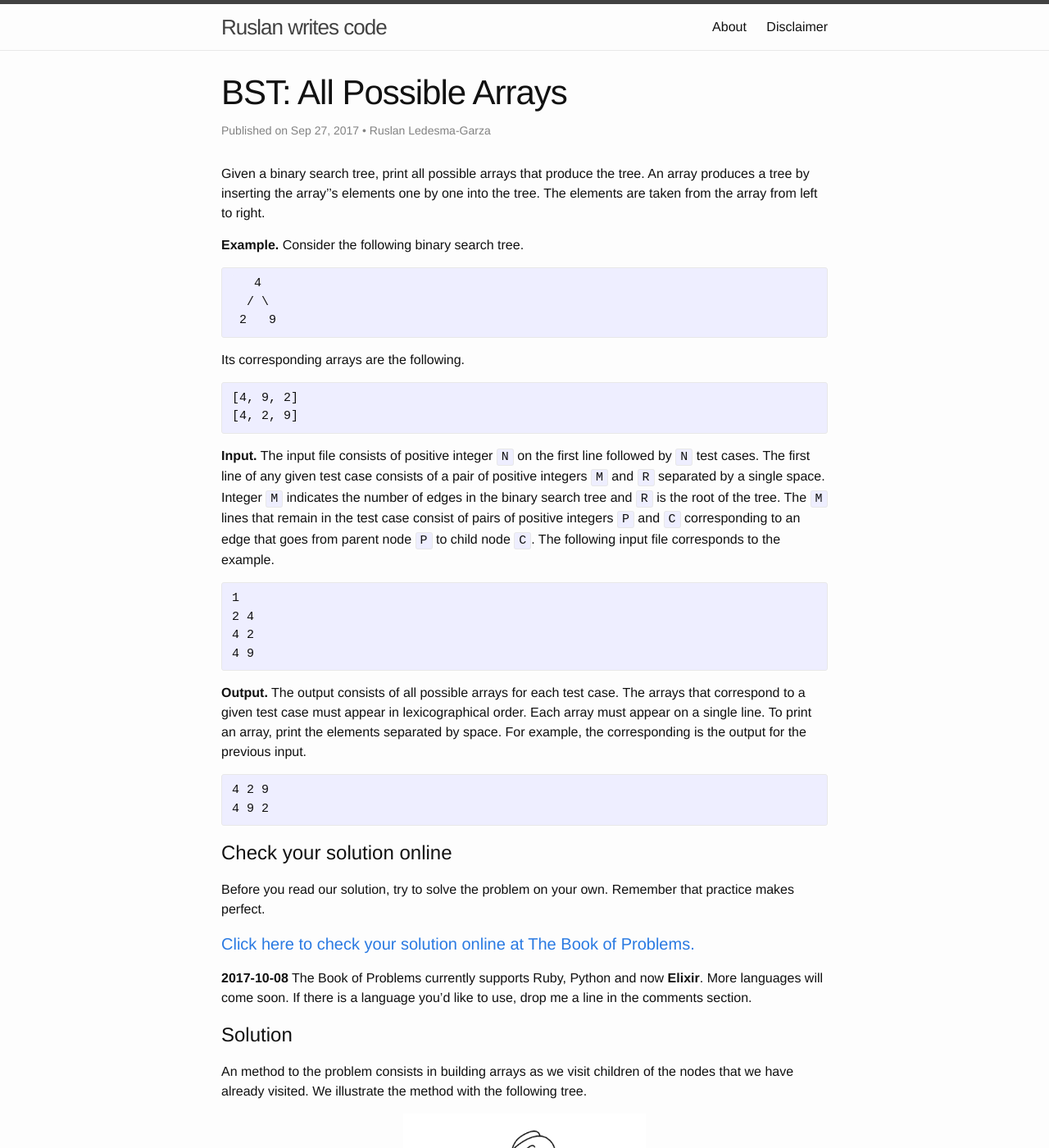
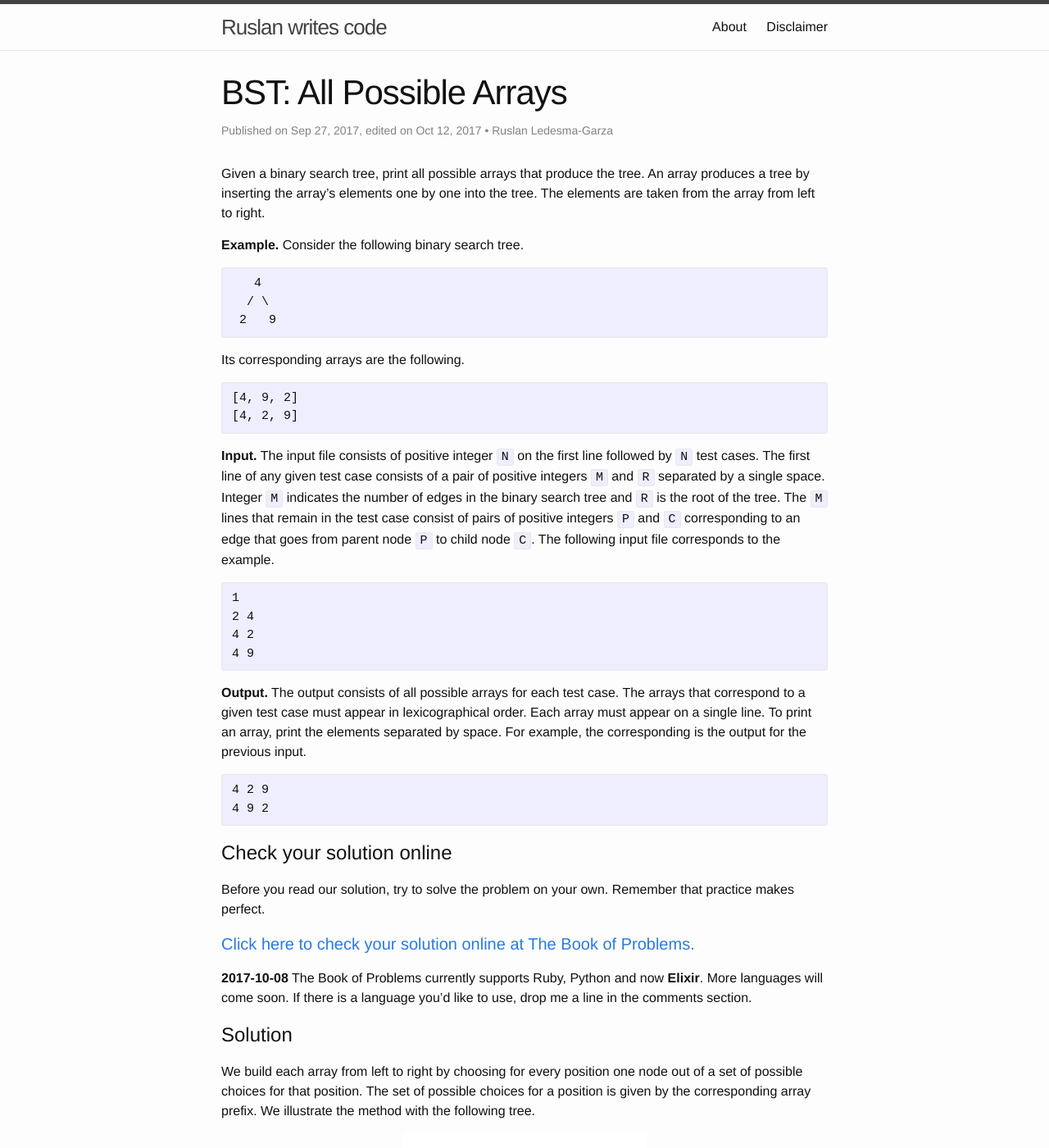
Before and after one commit to mrrusof/mrrusof.github.io, a Jekyll site: the page built from _posts/2017-09-27-bst-all-possible-arrays.markdown, in a window 1280 px wide and 1400 px high. Shown: the whole window at 82% size. Built offline with Jekyll 4.4.1, drawn with Linux system fonts in a browser that asks for light colours; formulas are drawn with MathJax 3; comment, search, counter and statistics services are not loaded.

Commit message:
Edit solution intro for "BST: All Possible Arrays".

```diff
--- a/_posts/2017-09-27-bst-all-possible-arrays.markdown
+++ b/_posts/2017-09-27-bst-all-possible-arrays.markdown
@@ -2,13 +2,14 @@
 layout: post
 title: 'BST: All Possible Arrays'
 date: 2017-09-27
+edited: 2017-10-12
 author: Ruslan Ledesma-Garza
 summary: Given a binary search tree, print all possible arrays that produce the tree.
 tbop_url: http://thebookofproblems.com/problems/bst-all-possible-arrays
 ---
 
 {{page.summary}}
-An array produces a tree by inserting the array''s elements one
+An array produces a tree by inserting the array's elements one
 by one into the tree.  The elements are taken from the array from left
 to right.
 
@@ -50,9 +51,10 @@ The output consists of all possible arrays for each test case.  The arrays that
 
 # Solution
 
-An method to the problem consists in building arrays as we visit
-children of the nodes that we have already visited.  We illustrate the
-method with the following tree.
+We build each array from left to right by choosing for every position
+one node out of a set of possible choices for that position.  The set
+of possible choices for a position is given by the corresponding array
+prefix.  We illustrate the method with the following tree.
 
 <img src="/assets/2017.09.27.example.png" style="width: 40%; display: block; margin-left: auto;
 margin-right: auto;">
```
